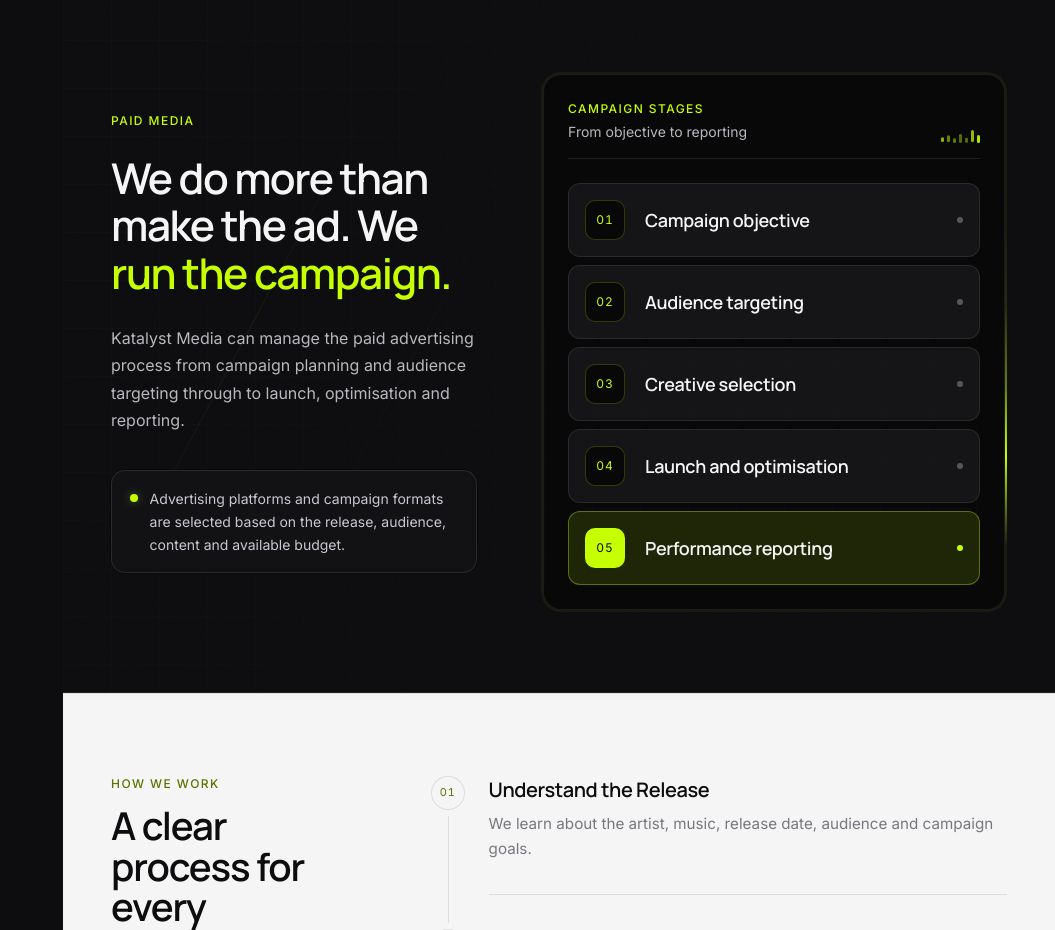
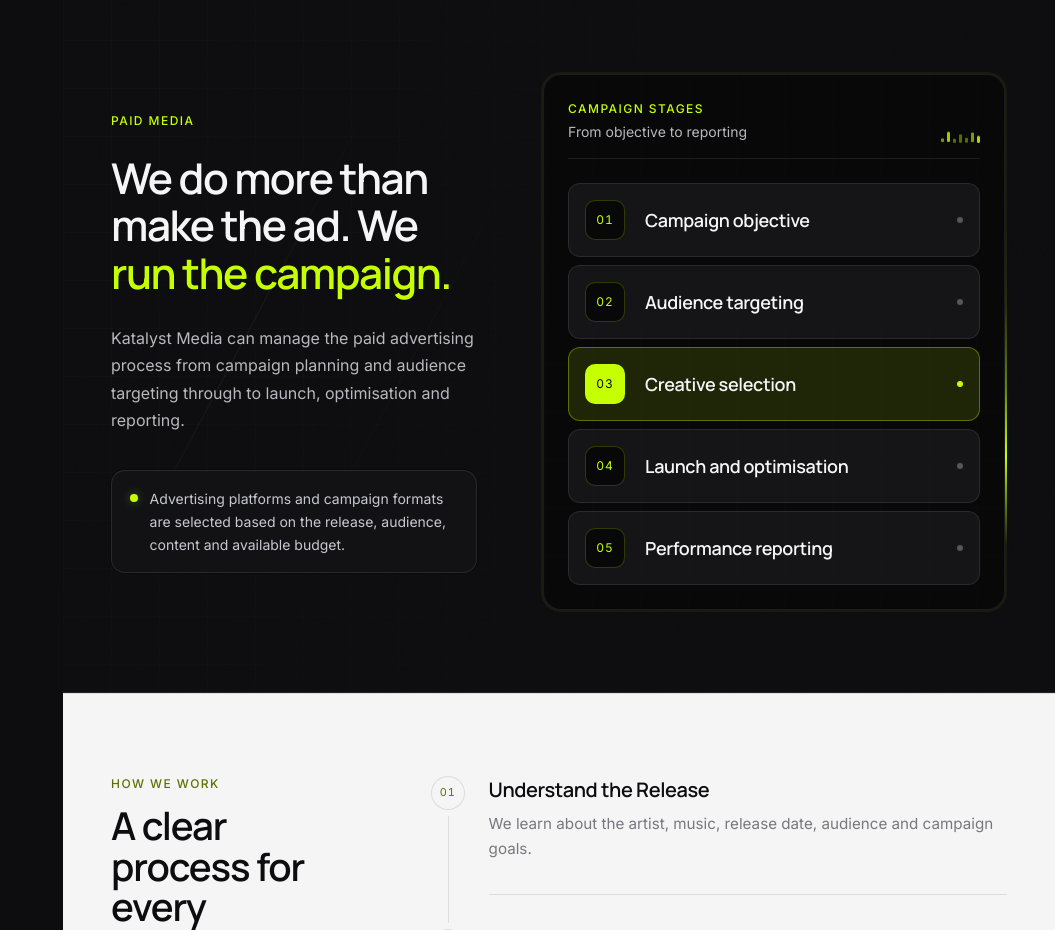
Before and after one commit to vromeofficial-hub/katalyst-media, a Next.js app: page / in a window 1280 px wide. Shown: the part 2240-3170 px from the top of the page, without its empty margins (225-1280 px from the left). Built offline with nearby package versions, Linux system fonts and the light colour scheme; no server answers.

Commit message:
Restore site motion: fix reveal gating, CSS equalizer, and cycling campaign stages.

```diff
--- a/src/components/brand/CampaignStructureVisual.tsx
+++ b/src/components/brand/CampaignStructureVisual.tsx
@@ -7,7 +7,7 @@ import "./campaign-structure.css";
 
 export function CampaignStructureVisual({ className }: { className?: string }) {
   const reduceMotion = useReducedMotion();
-  const animate = reduceMotion === false;
+  const animate = reduceMotion !== true;
 
   return (
     <div
--- a/src/components/home/OverviewSection.tsx
+++ b/src/components/home/OverviewSection.tsx
@@ -11,7 +11,7 @@ import { heroCopy } from "@/content/services";
 
 export function OverviewSection() {
   const reduceMotion = useReducedMotion();
-  const animate = reduceMotion === false;
+  const animate = reduceMotion !== true;
 
   return (
     <section
--- a/src/components/home/PaidMediaSection.tsx
+++ b/src/components/home/PaidMediaSection.tsx
@@ -1,5 +1,6 @@
 "use client";
 
+import { useEffect, useState } from "react";
 import { motion, useReducedMotion } from "framer-motion";
 import { Container } from "@/components/layout/Container";
 import { EqualizerWave } from "@/components/ui/EqualizerWave";
@@ -10,7 +11,21 @@ import "./paid-media.css";
 
 export function PaidMediaSection() {
   const reduceMotion = useReducedMotion();
-  const animate = reduceMotion === false;
+  const shouldAnimate = reduceMotion !== true;
+  const [cycleIndex, setCycleIndex] = useState(0);
+  const activeIndex = shouldAnimate
+    ? cycleIndex
+    : paidMediaCopy.stages.length - 1;
+
+  useEffect(() => {
+    if (!shouldAnimate) return;
+
+    const timer = window.setInterval(() => {
+      setCycleIndex((current) => (current + 1) % paidMediaCopy.stages.length);
+    }, 2400);
+
+    return () => window.clearInterval(timer);
+  }, [shouldAnimate]);
 
   return (
     <section
@@ -68,30 +83,30 @@ export function PaidMediaSection() {
 
                 <ol className="relative space-y-2">
                   {paidMediaCopy.stages.map((stage, index) => {
-                    const isLast = index === paidMediaCopy.stages.length - 1;
+                    const isActive = index === activeIndex;
 
                     return (
                       <motion.li
                         key={stage.number}
-                        initial={animate ? { opacity: 0, x: 12 } : false}
+                        initial={shouldAnimate ? { opacity: 0, x: 12 } : false}
                         whileInView={{ opacity: 1, x: 0 }}
                         viewport={{ once: true, amount: 0.4 }}
                         transition={{
                           duration: 0.4,
-                          delay: animate ? index * 0.05 : 0,
+                          delay: shouldAnimate ? index * 0.05 : 0,
                           ease: [0.22, 1, 0.36, 1],
                         }}
                         className={cn(
-                          "group relative grid grid-cols-[auto_1fr] items-center gap-4 rounded-[12px] border px-3.5 py-3.5 transition-colors duration-200 sm:gap-5 sm:px-4 sm:py-4",
-                          isLast
+                          "group relative grid grid-cols-[auto_1fr] items-center gap-4 rounded-[12px] border px-3.5 py-3.5 transition-colors duration-300 sm:gap-5 sm:px-4 sm:py-4",
+                          isActive
                             ? "border-lime-border bg-lime-soft"
                             : "border-border-dark bg-graphite/70 hover:border-lime-border/50 hover:bg-elevated/60",
                         )}
                       >
                         <span
                           className={cn(
-                            "flex size-10 shrink-0 items-center justify-center rounded-[10px] font-sans text-xs tabular-nums tracking-[0.08em]",
-                            isLast
+                            "flex size-10 shrink-0 items-center justify-center rounded-[10px] font-sans text-xs tabular-nums tracking-[0.08em] transition-colors duration-300",
+                            isActive
                               ? "bg-acid-lime text-carbon"
                               : "border border-lime-border/60 bg-deep-black text-acid-lime",
                           )}
@@ -105,8 +120,8 @@ export function PaidMediaSection() {
                           </h3>
                           <span
                             className={cn(
-                              "hidden h-1.5 w-1.5 shrink-0 rounded-full sm:block",
-                              isLast ? "bg-acid-lime" : "bg-soft-grey/40",
+                              "hidden h-1.5 w-1.5 shrink-0 rounded-full transition-colors duration-300 sm:block",
+                              isActive ? "bg-acid-lime" : "bg-soft-grey/40",
                             )}
                             aria-hidden="true"
                           />
--- a/src/components/home/paid-media.css
+++ b/src/components/home/paid-media.css
@@ -156,7 +156,7 @@
   to { transform: rotate(360deg); }
 }
 
-/* Disable decorative orbit when the user prefers reduced motion */
+/* Soften orbit when reduced motion is preferred — keep a static highlight */
 @media (prefers-reduced-motion: reduce) {
   .paid-media-panel__neon {
     animation: none;
--- a/src/components/ui/EqualizerWave.tsx
+++ b/src/components/ui/EqualizerWave.tsx
@@ -1,53 +1,16 @@
-"use client";
-
-import { motion, useReducedMotion } from "framer-motion";
 import { cn } from "@/lib/utils";
 import "./equalizer-wave.css";
-
-/** Base heights + independent pulse timings for the equalizer bars. */
-const WAVE_BARS = [
-  { height: "28%", duration: 0.85, delay: 0 },
-  { height: "55%", duration: 1.05, delay: 0.12 },
-  { height: "40%", duration: 0.75, delay: 0.22 },
-  { height: "85%", duration: 1.15, delay: 0.05 },
-  { height: "48%", duration: 0.95, delay: 0.28 },
-  { height: "70%", duration: 1.1, delay: 0.16 },
-  { height: "35%", duration: 0.8, delay: 0.32 },
-] as const;
 
 type EqualizerWaveProps = {
   className?: string;
 };
 
+/** Decorative equalizer — CSS-driven so it keeps pulsing reliably. */
 export function EqualizerWave({ className }: EqualizerWaveProps) {
-  const reduceMotion = useReducedMotion();
-  const animate = reduceMotion === false;
-
   return (
     <div className={cn("equalizer-wave", className)} aria-hidden="true">
-      {WAVE_BARS.map((bar, index) => (
-        <motion.span
-          key={index}
-          style={{ height: bar.height, originY: 1 }}
-          animate={
-            animate
-              ? {
-                  scaleY: [0.45, 1, 0.55, 0.92, 0.45],
-                  opacity: [0.4, 0.9, 0.5, 0.8, 0.4],
-                }
-              : { scaleY: 1, opacity: 0.55 }
-          }
-          transition={
-            animate
-              ? {
-                  duration: bar.duration,
-                  delay: bar.delay,
-                  repeat: Infinity,
-                  ease: "easeInOut",
-                }
-              : undefined
-          }
-        />
+      {Array.from({ length: 7 }, (_, index) => (
+        <span key={index} />
       ))}
     </div>
   );
--- a/src/components/ui/Reveal.tsx
+++ b/src/components/ui/Reveal.tsx
@@ -10,13 +10,13 @@ type RevealProps = {
 };
 
 /**
- * Scroll reveal. Important: when reduced motion is preferred OR still
- * unresolved (`null`), render statically so content never stays at opacity 0.
+ * Scroll reveal. Only disables motion when reduced-motion is explicitly on.
+ * (Treating unresolved `null` as “allow motion” so animations actually run.)
  */
 export function Reveal({ children, className, delay = 0 }: RevealProps) {
   const reduceMotion = useReducedMotion();
 
-  if (reduceMotion !== false) {
+  if (reduceMotion === true) {
     return <div className={className}>{children}</div>;
   }
 
--- a/src/components/ui/equalizer-wave.css
+++ b/src/components/ui/equalizer-wave.css
@@ -10,7 +10,76 @@
   width: 3px;
   border-radius: 999px;
   background: #c6ff00;
+  transform-origin: bottom center;
   opacity: 0.55;
-  transform-origin: bottom;
+  animation-name: equalizer-pulse;
+  animation-timing-function: ease-in-out;
+  animation-iteration-count: infinite;
   will-change: transform, opacity;
 }
+
+.equalizer-wave span:nth-child(1) {
+  height: 28%;
+  animation-duration: 0.85s;
+  animation-delay: 0s;
+}
+
+.equalizer-wave span:nth-child(2) {
+  height: 55%;
+  animation-duration: 1.05s;
+  animation-delay: 0.12s;
+}
+
+.equalizer-wave span:nth-child(3) {
+  height: 40%;
+  animation-duration: 0.75s;
+  animation-delay: 0.22s;
+}
+
+.equalizer-wave span:nth-child(4) {
+  height: 85%;
+  animation-duration: 1.15s;
+  animation-delay: 0.05s;
+}
+
+.equalizer-wave span:nth-child(5) {
+  height: 48%;
+  animation-duration: 0.95s;
+  animation-delay: 0.28s;
+}
+
+.equalizer-wave span:nth-child(6) {
+  height: 70%;
+  animation-duration: 1.1s;
+  animation-delay: 0.16s;
+}
+
+.equalizer-wave span:nth-child(7) {
+  height: 35%;
+  animation-duration: 0.8s;
+  animation-delay: 0.32s;
+}
+
+@keyframes equalizer-pulse {
+  0%,
+  100% {
+    transform: scaleY(0.45);
+    opacity: 0.4;
+  }
+  35% {
+    transform: scaleY(1);
+    opacity: 0.95;
+  }
+  65% {
+    transform: scaleY(0.62);
+    opacity: 0.55;
+  }
+}
+
+@media (prefers-reduced-motion: reduce) {
+  .equalizer-wave span {
+    animation: none;
+    opacity: 0.7;
+    transform: none;
+  }
+}
```
